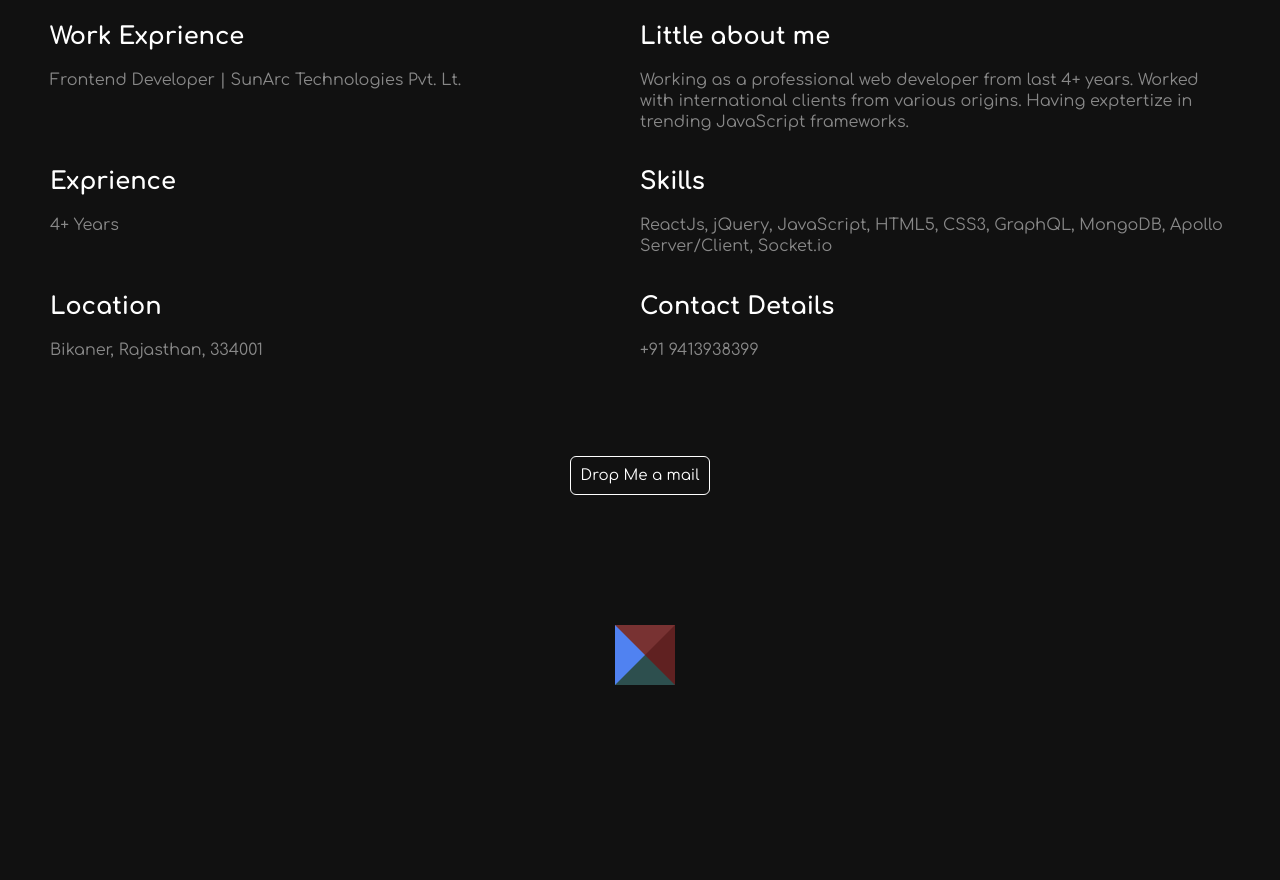
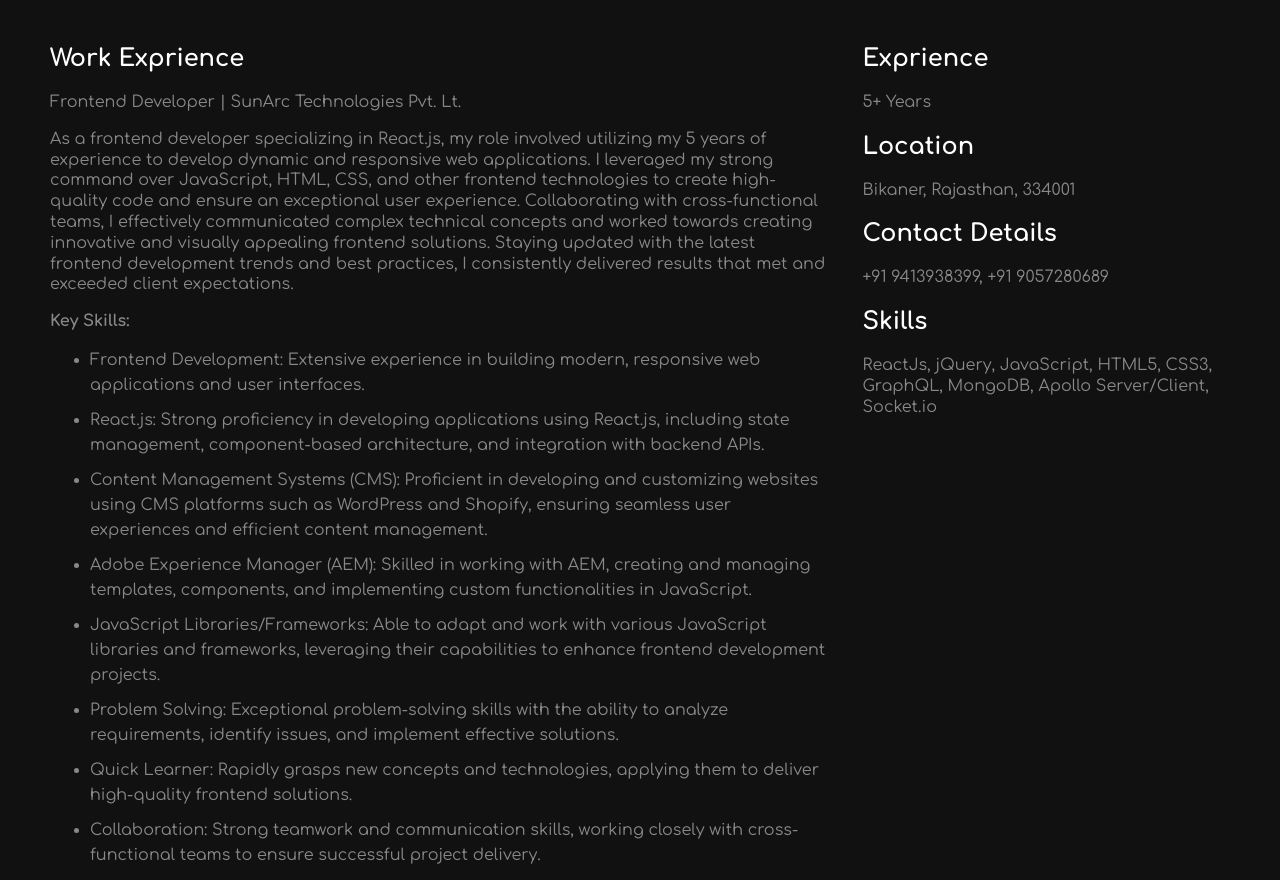
Before and after one commit to kishan3127/resume, a plain HTML site: page index.html in a window 1280 px wide. Shown: the part 640-1520 px from the top of the page. Before the commit the page ends 1355 px from the top, so only its background shows below. Drawn offline with nearby package versions, Linux system fonts and the light colour scheme.

Commit message:
Updated the details

```diff
--- a/css/style.css
+++ b/css/style.css
@@ -287,12 +287,17 @@ section.skills {
   line-height: 1.3;
 }
 .block-content {
-  flex: 1 50%;
+  flex: 1 60%;
+}
+.block-content.small {
+  flex: 1 25%;
 }
 .content-blocks-wrapper {
   display: flex;
   flex-wrap: wrap;
   padding: 0 10px;
+  row-gap: 2rem;
+  column-gap: 2rem;
 }
 
 footer .colors:after {
@@ -315,6 +320,16 @@ footer .colors {
   margin: 50px auto 30px;
   display: block;
   height: 60px;
+}
+
+.work-exprience ul {
+  color: #fff;
+  opacity: 0.5;
+}
+
+.work-exprience ul li {
+  line-height: 25px;
+  margin-bottom: 10px;
 }
 
 /* Media queries */
--- a/index.html
+++ b/index.html
@@ -43,8 +43,10 @@
           <div class="content-left">
             <div class="name">Hello, I'm Kishan Gopal Modi.</div>
             <div class="intro-description">
-              I'm a FrontEnd Developer, based in Bikaner, Rajasthan. Currently
-              working with React. More focused on JavaScript related work.
+              I'm a FrontEnd Developer, based in Bikaner, Rajasthan. Working as
+              a professional web developer from last 5+ years. Worked with
+              international clients from various origins. Having exptertize in
+              trending JavaScript frameworks.
             </div>
             <!-- <div class="intro-description">4+ Years of experience in all facets of web development. Specialised in developing cutting-edge engineering solutions with a wide range of e-commerce and technology features, with hands of experience in identifying web based user interaction along with designing and implementing highly responsive user interface components by deploying React concepts. Proficient in translating high quality designs and wireframes into high quality code, and writing application interface code via Javascript and ReactJS workflows. Adept at maintaining and monitoring frontend performance and troubleshooting & debugging the same to bolster overall performance.  </div> -->
             <div class="conntect-over">
@@ -83,36 +85,88 @@
         <div class="fixed-container content-blocks-wrapper">
           <div class="block-content">
             <h2 class="title">Work Exprience</h2>
+            <div class="work-exprience">
               <p class="detail">
                 Frontend Developer | SunArc Technologies Pvt. Lt.
               </p>
+              <p class="detail">
+                As a frontend developer specializing in React.js, my role
+                involved utilizing my 5 years of experience to develop dynamic
+                and responsive web applications. I leveraged my strong command
+                over JavaScript, HTML, CSS, and other frontend technologies to
+                create high-quality code and ensure an exceptional user
+                experience. Collaborating with cross-functional teams, I
+                effectively communicated complex technical concepts and worked
+                towards creating innovative and visually appealing frontend
+                solutions. Staying updated with the latest frontend development
+                trends and best practices, I consistently delivered results that
+                met and exceeded client expectations.
+              </p>
+              <p class="detail"><b>Key Skills:</b></p>
+              <ul>
+                <li>
+                  Frontend Development: Extensive experience in building modern,
+                  responsive web applications and user interfaces.
+                </li>
+                <li>
+                  React.js: Strong proficiency in developing applications using
+                  React.js, including state management, component-based
+                  architecture, and integration with backend APIs.
+                </li>
+                <li>
+                  Content Management Systems (CMS): Proficient in developing and
+                  customizing websites using CMS platforms such as WordPress and
+                  Shopify, ensuring seamless user experiences and efficient
+                  content management.
+                </li>
+                <li>
+                  Adobe Experience Manager (AEM): Skilled in working with AEM,
+                  creating and managing templates, components, and implementing
+                  custom functionalities in JavaScript.
+                </li>
+                <li>
+                  JavaScript Libraries/Frameworks: Able to adapt and work with
+                  various JavaScript libraries and frameworks, leveraging their
+                  capabilities to enhance frontend development projects.
+                </li>
+                <li>
+                  Problem Solving: Exceptional problem-solving skills with the
+                  ability to analyze requirements, identify issues, and
+                  implement effective solutions.
+                </li>
+                <li>
+                  Quick Learner: Rapidly grasps new concepts and technologies,
+                  applying them to deliver high-quality frontend solutions.
+                </li>
+                <li>
+                  Collaboration: Strong teamwork and communication skills,
+                  working closely with cross-functional teams to ensure
+                  successful project delivery.
+                </li>
+              </ul>
             </div>
-          <div class="block-content">
-            <h2 class="title">Little about me</h2>
-            <p class="detail">
-              Working as a professional web developer from last 4+ years. Worked
-              with international clients from various origins. Having exptertize
-              in trending JavaScript frameworks.
-            </p>
           </div>
-          <div class="block-content">
+          <div class="block-content small">
             <h2 class="title">Exprience</h2>
-            <p class="detail">4+ Years</p>
-          </div>
-          <div class="block-content">
-            <h2 class="title">Skills</h2>
-            <p class="detail">
-              ReactJs, jQuery, JavaScript, HTML5, CSS3, GraphQL, MongoDB, Apollo
-              Server/Client, Socket.io
-            </p>
-          </div>
+            <p class="detail">5+ Years</p>
             <div class="block-content">
               <h2 class="title">Location</h2>
               <p class="detail">Bikaner, Rajasthan, 334001</p>
             </div>
             <div class="block-content">
               <h2 class="title">Contact Details</h2>
-            <p class="detail">+91 9413938399</p>
+              <p class="detail">
+                <a href="tel:+919413938399">+91 9413938399</a>,
+                <a href="tel:+919057280689">+91 9057280689</a>
+              </p>
+            </div>
+            <div class="block-content">
+              <h2 class="title">Skills</h2>
+              <p class="detail">
+                ReactJs, jQuery, JavaScript, HTML5, CSS3, GraphQL, MongoDB,
+                Apollo Server/Client, Socket.io
+              </p>
+            </div>
           </div>
         </div>
       </section>
```
Lines whose indentation alone changed are shown as unchanged.
